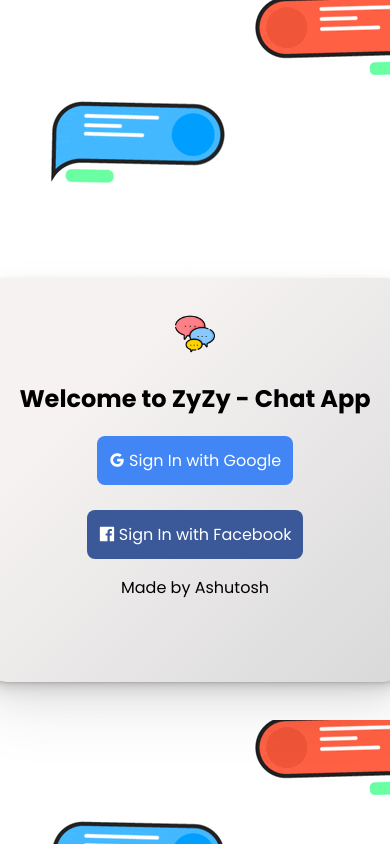
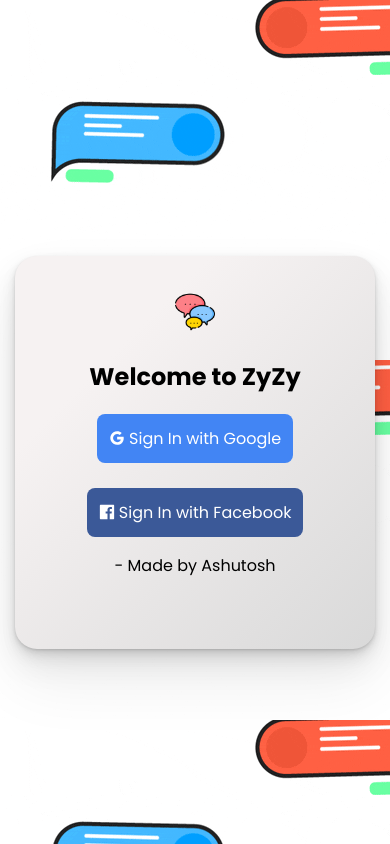
Before and after one commit to akaradexo/unichat, a React (Create React App) app: page / in a window 390 px wide. Built offline with nearby package versions, Linux system fonts and the light colour scheme; no server answers.

Commit message:
responsive done

```diff
--- a/src/components/Login.js
+++ b/src/components/Login.js
@@ -11,7 +11,7 @@ const Login = () =>{
         <div id="login-page">
             <div id="login-card">
                 <img className="mini-logo" src={logo} alt="logo"/>
-                <h2>Welcome to ZyZy - Chat App</h2>
+                <h2>Welcome to ZyZy</h2>
                 <div
                 className="login-button google"
                 onClick={() => auth.signInWithRedirect(new firebase.auth.GoogleAuthProvider())}
@@ -23,7 +23,7 @@ const Login = () =>{
                 onClick={() => auth.signInWithRedirect (new firebase.auth.FacebookAuthProvider())}>
                 <FacebookFilled /> Sign In with Facebook
                 </div>
-                <p>Made by Ashutosh</p>
+                <p>- Made by Ashutosh</p>
             </div>
         </div>
 
--- a/src/index.css
+++ b/src/index.css
@@ -68,10 +68,10 @@ background-image: linear-gradient(315deg, #0499f2 0%, #26f596 74%);
 
 #login-card {
   position: relative;
-  top: calc(50vh - 144px);
+  top: calc(50vh - 166px);
   left: calc(50vw - 210px);
   padding-top: 36px;
-  padding-bottom: 66px;
+  padding-bottom: 55px;
   width: 420px;
   text-align: center;
   background-color: #d9d9d9;
@@ -117,3 +117,14 @@ background-image: linear-gradient(315deg, #000000 0%, #414141 74%);
   left: calc(50vw - 33px);
   top: calc(50vh - 22px);
 }
+
+
+@media (max-width:991px){
+  #login-card {
+    width: 320px;
+    left: calc(50vw - 180px);
+    padding-left :20px;
+    padding-right: 20px;
+  }
+
+}
```
